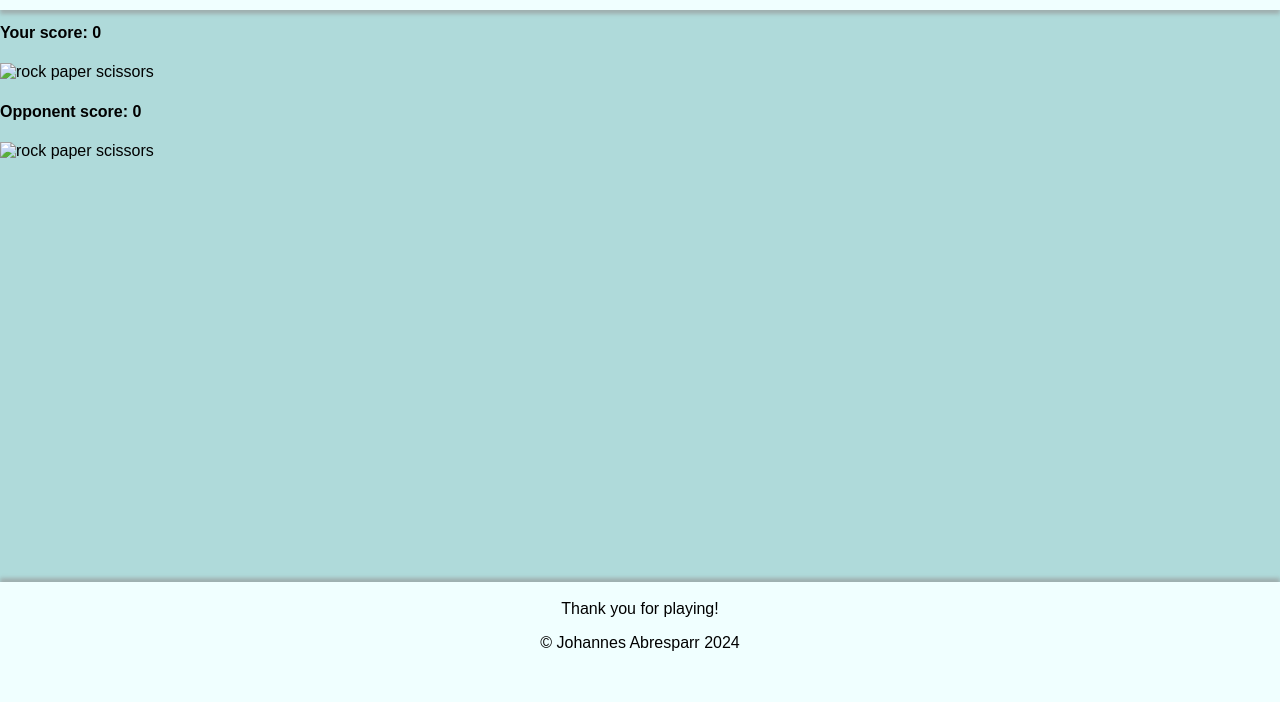
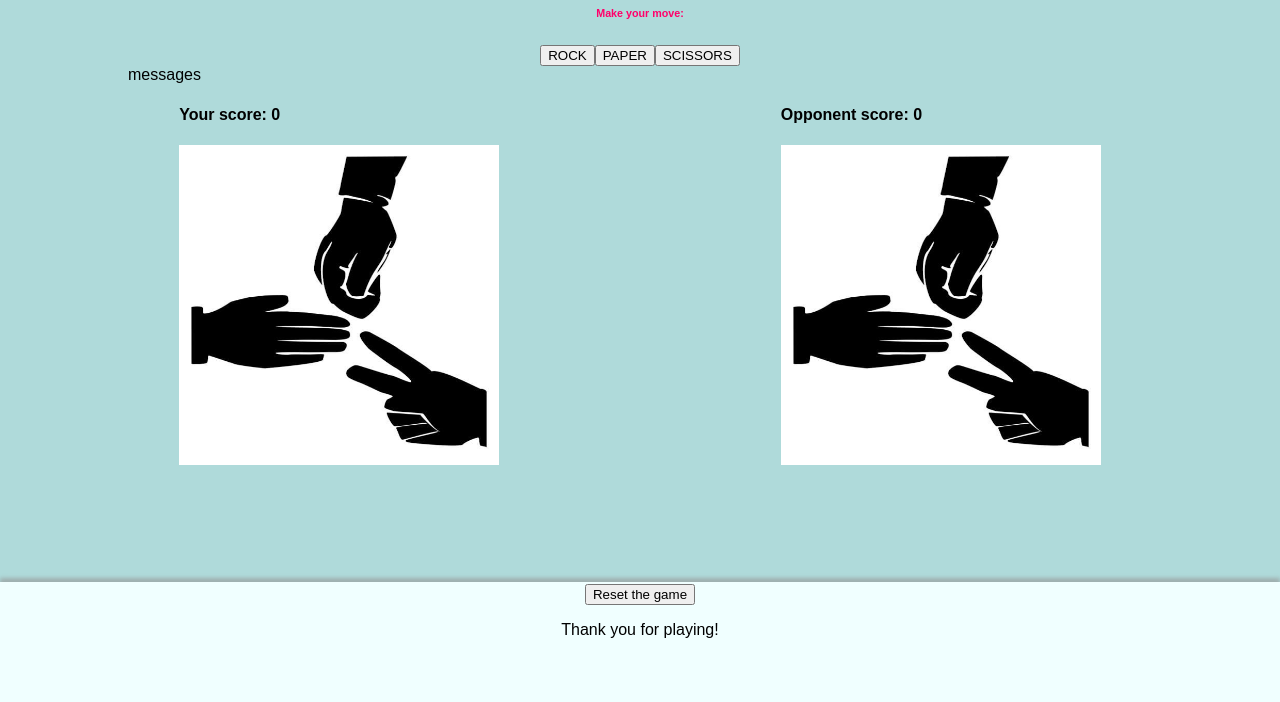
Before and after one commit to JohannesAbresparr/rockpaperscissors, a plain HTML site: page index.html in a window 1280 px wide. Shown: the part 98-800 px from the top of the page. Drawn offline with Linux system fonts and the light colour scheme; a web font is replaced by a local one.

Commit message:
add images and style to game, correct typo in eventlistener

```diff
--- a/assets/css/style.css
+++ b/assets/css/style.css
@@ -9,6 +9,9 @@ html {
 }
 
 body {
+    display: flex;
+    flex-direction: column;
+    align-items: center;
     font-family: 'Protest Revolution', sans-serif;
     margin: 0;
     background-color: rgb(175, 218, 218);
@@ -17,11 +20,9 @@ body {
 }
 
 header {
-    position: fixed;
-    margin: 0%;
-    padding-bottom: 0%;
+    margin-top: 0px;
     text-align: center;
-    height: 5.2rem;
+    height: auto;
     background-color: azure;
     padding: 0;
     width: 100%;
@@ -56,3 +57,46 @@ footer {
 }
 
 /* Game area style */
+
+#makemove {
+    font-family: inherit;
+    color: rgb(255, 0, 106);
+    display: flex;
+    align-content: center;
+    justify-content: center;
+
+}
+
+.game-area {
+
+    width: 80vw;
+
+}
+
+.buttons-div {
+    padding-top: .1rem;
+    padding-left: auto;
+    padding-right: auto;
+
+    align-items: center;
+    justify-content: center;
+    display: flex;
+
+}
+
+.player {
+    float: left;
+    margin-left: 5%;
+}
+
+.opponent {
+    float: right;
+    margin-right: 5%;
+}
+
+#player-image {
+    max-width: 25vw;
+}
+#opponent-image {
+    max-width: 25vw;
+}
--- a/assets/js/script.js
+++ b/assets/js/script.js
@@ -1,6 +1,6 @@
 /**
  * Constants for DOM elements
- * and possible choises
+ * and possible choices
  */
 
 const buttons = document.getElementsByClassName("control");
@@ -9,36 +9,37 @@ const opponentScore = document.getElementById("opponent-score");
 const playerImage = document.getElementById("player-image");
 const opponentImage = document.getElementById("opponent-image");
 const messages = document.getElementById("messages");
-const choises = ["rock", "paper", "scissors"];
+const choices = ["rock", "paper", "scissors"];
 
 /**
  * Event listeners for buttons
  */
 
+
 for (let button of buttons) {
     button.addEventListener("click", function () {
-        let playerChoise = this.getAttribute("choise");
-        playGame(playerChoise);
-    });
+        let playerChoice = this.getAttribute("choice");
+        playGame(playerChoice);
+    }); }
 
-}
+
 
 
 /**
  *Game function, selected button value
  */
 
-function playGame(playerChoise) {
+function playGame(playerChoice) {
 
-    playerImage.src = `assets/images/${choises[playerChoise]}.png`;
-    playerImage.alt = choises[playerChoise];
+    playerImage.src = `assets/images/${choices[playerChoice]}.png`;
+    playerImage.alt = choices[playerChoice];
 
-    let opponentChoise = Math.floor(Math.random() * 3);
+    let opponentChoice = Math.floor(Math.random() * 3);
 
-    opponentImage.src = `assets/images/${choises[playerChoise]}.png`;
-    opponentImage.alt = choises[opponentChoise];
+    opponentImage.src = `assets/images/${choices[opponentChoice]}.png`;
+    opponentImage.alt = choices[opponentChoice];
 
-    let result = checkWinner(choises[opponentChoise], choises[playerChoise]);
+    let result = checkWinner(choices[opponentChoice], choices[playerChoice]);
 
     updateScores(result);
 
--- a/index.html
+++ b/index.html
@@ -28,32 +28,41 @@
     <header id="indexheader">
         <h1>ROCK PAPER SCISSORS</h1>
     </header>
+
+    <span id="makemove"><h6>Make your move:</h6></span>
+
     <section class="game-area">
-        <div>
-            <h6>Make your move:</h6>
-            <br>
-            <button aria-label="rock" choise="0" class="control">ROCK</button>
-            <button aria-label="paper" choise="1" class="control">PAPER</button>
-            <button aria-label="scissors" choise="2" class="control">SCISSORS</button>
+        <div class="buttons-div">
+
+
+            <button aria-label="rock" choice="0" class="control">ROCK</button>
+            <button aria-label="paper" choice="1" class="control">PAPER</button>
+            <button aria-label="scissors" choice="2" class="control">SCISSORS</button>
         </div>
 
-        <div id="messages"></div>
+        <div id="messages">messages</div>
 
         <div class="player">
             <h4 class="scores">Your score: <span id="player-score">0</span></h4>
-            <img id="player-image" src="" alt="rock paper scissors">
+            <img id="player-image" src="assets/images/rockpaperscissors.png" alt="rock paper scissors">
         </div>
         <div class="opponent">
             <h4 class="scores">Opponent score: <span id="opponent-score">0</span></h4>
-            <img id="opponent-image" src="" alt="rock paper scissors">
+            <img id="opponent-image" src="assets/images/rockpaperscissors.png" alt="rock paper scissors">
         </div>
+
+
     </section>
 
 
 
+
+
     <footer id="indexfooter">
+        <div>
+            <button id="reset" aria-label="reset game">Reset the game</button>
+        </div>
         <p>Thank you for playing!</p>
-        <p>&copy; Johannes Abresparr 2024</p>
     </footer>
     <script src="assets/js/script.js"></script>
 </body>
```
Also changed, not shown: green.html (deleted, +0 -18 lines), red.html (deleted, +0 -18 lines), assets/images/paper.png (added), assets/images/rock.png (added), assets/images/rockpaperscissors.png (added), assets/images/scissors.png (added), 1 other file.
